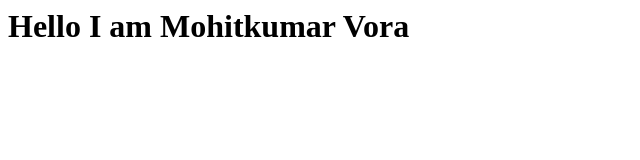
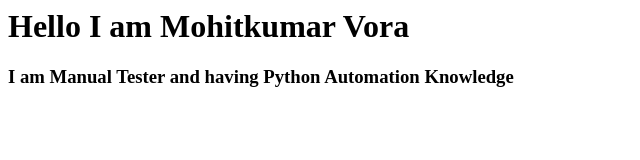
Before and after one commit to MohitkumarVora/MohitkumarVora.github.io, a plain HTML site: page index.html in a window 1280 px wide. Shown: the whole page, without its empty margins (0-640 px from the left). Drawn offline with Linux system fonts and the light colour scheme.

Commit message:
Update index.html
update Index

```diff
--- a/index.html
+++ b/index.html
@@ -1 +1,2 @@
 <h1>Hello I am Mohitkumar Vora</h1>
+<h3>I am Manual Tester and having Python Automation Knowledge</h3>
```
